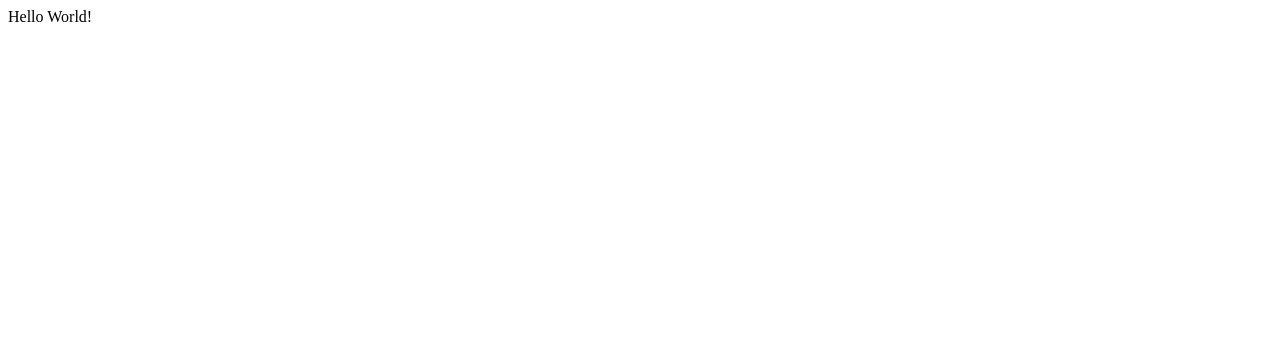
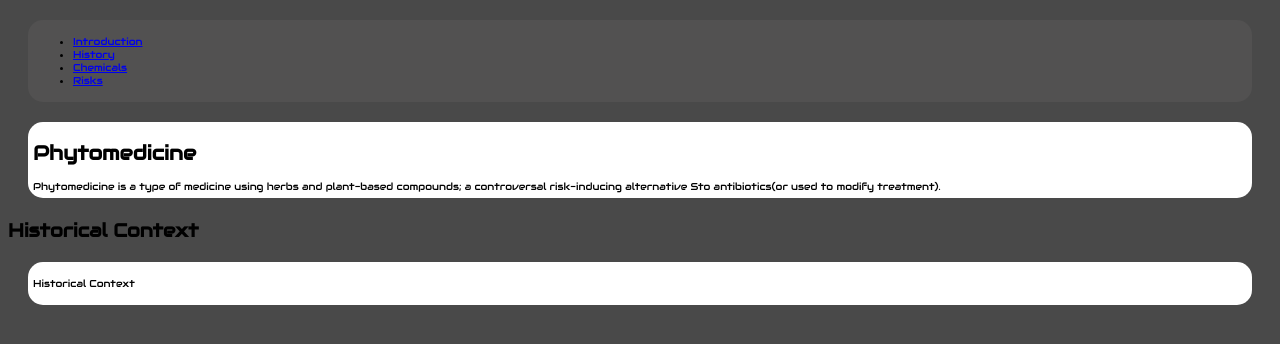
Before and after one commit to 643634320/643634320.github.io, a plain HTML site: page index.html in a window 1280 px wide. Drawn offline with Linux system fonts and the light colour scheme.

Commit message:
Add files via upload

```diff
--- a/index.html
+++ b/index.html
@@ -1 +1,55 @@
-Hello World!
+<!DOCTYPE html>
+<head>
+<link rel="stylesheet" href="style.css">
+<title> Phytomedicine </title>
+<link rel="stylesheet" href="https://fonts.googleapis.com/css?family=Audiowide">
+</head>
+<body>
+<body style="background-color: #494949;">
+
+  <div class="sidebar">
+    <div style="background: rgb(82, 81, 81);
+    font-size: 10px;
+    padding: 5px;
+    border: 10px solidrgb(255, 255, 255)y;
+    border-color: rgb(51, 50, 50);
+    margin: 20px; border-radius: 15px;"
+    >
+    <ul>
+    <li><a class="active" href="#introduction">Introduction</a>
+    <li><a href="#history">History</a>
+    <li><a href="#chemicals">Chemicals</a>
+    <li><a href="#risks">Risks</a>
+    </ul>
+    </div>
+    </div>
+  <!-- Page content -->
+  </div>
+<style>
+  body {
+  font-family: "Audiowide", sans-serif;
+}
+</style>
+  <div style="background: rgb(255, 255, 255);
+  font-size: 10px;
+  padding: 5px;
+  border: 10px solidrgb(255, 255, 255)y;
+  border-color: rgb(51, 50, 50);
+  margin: 20px; border-radius: 15px;"
+  >
+  <h1>Phytomedicine</h1>
+  <special>Phytomedicine is a type of medicine using herbs and plant-based compounds;
+  a controversal risk-inducing alternative Sto antibiotics(or used to modify treatment).</special>
+</div>
+  <h3> Historical Context </h3>
+  <div style="background: rgb(255, 255, 255);
+    font-size: 10px;
+    padding: 5px;
+    border: 10px solidrgb(255, 255, 255)y;
+    border-color: rgb(255, 255, 255);
+    margin: 20px; border-radius: 15px;"
+    >
+  <p> Historical Context </p>
+  </div>
+
+</body>
```
